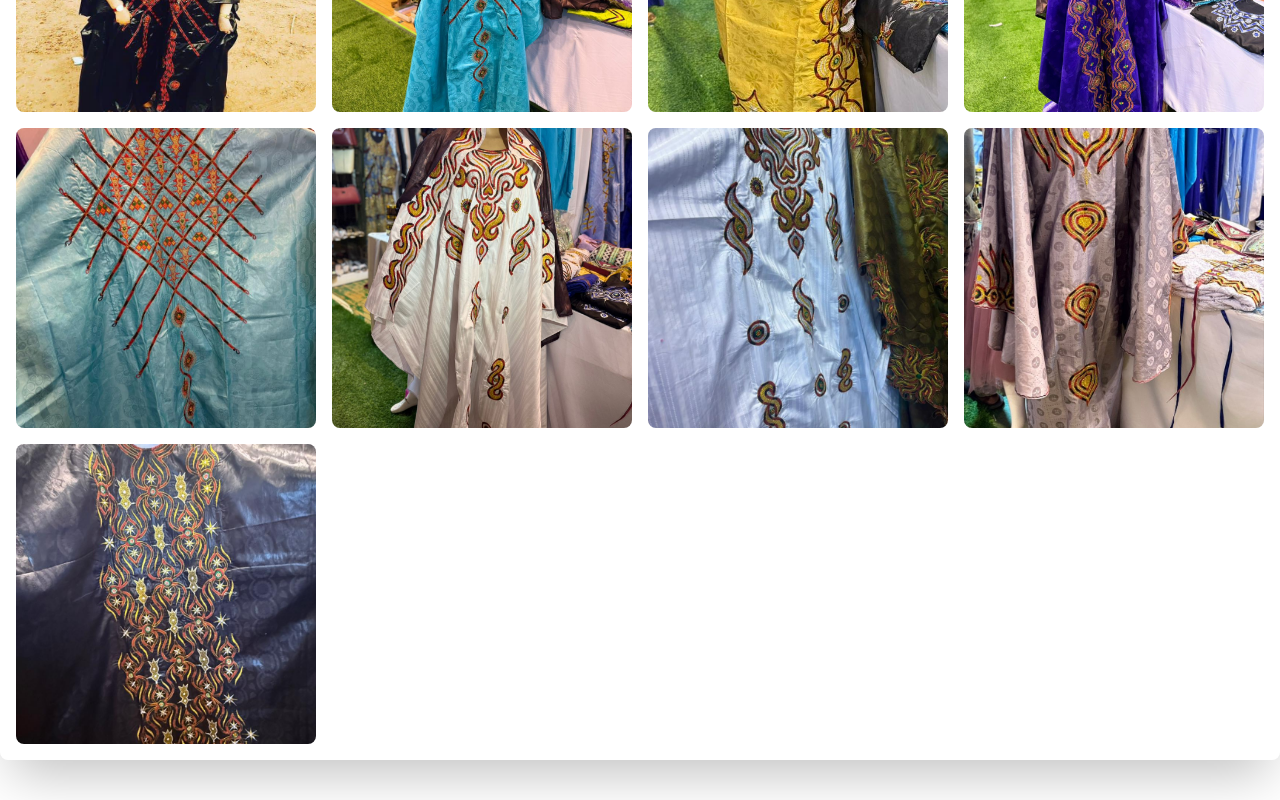
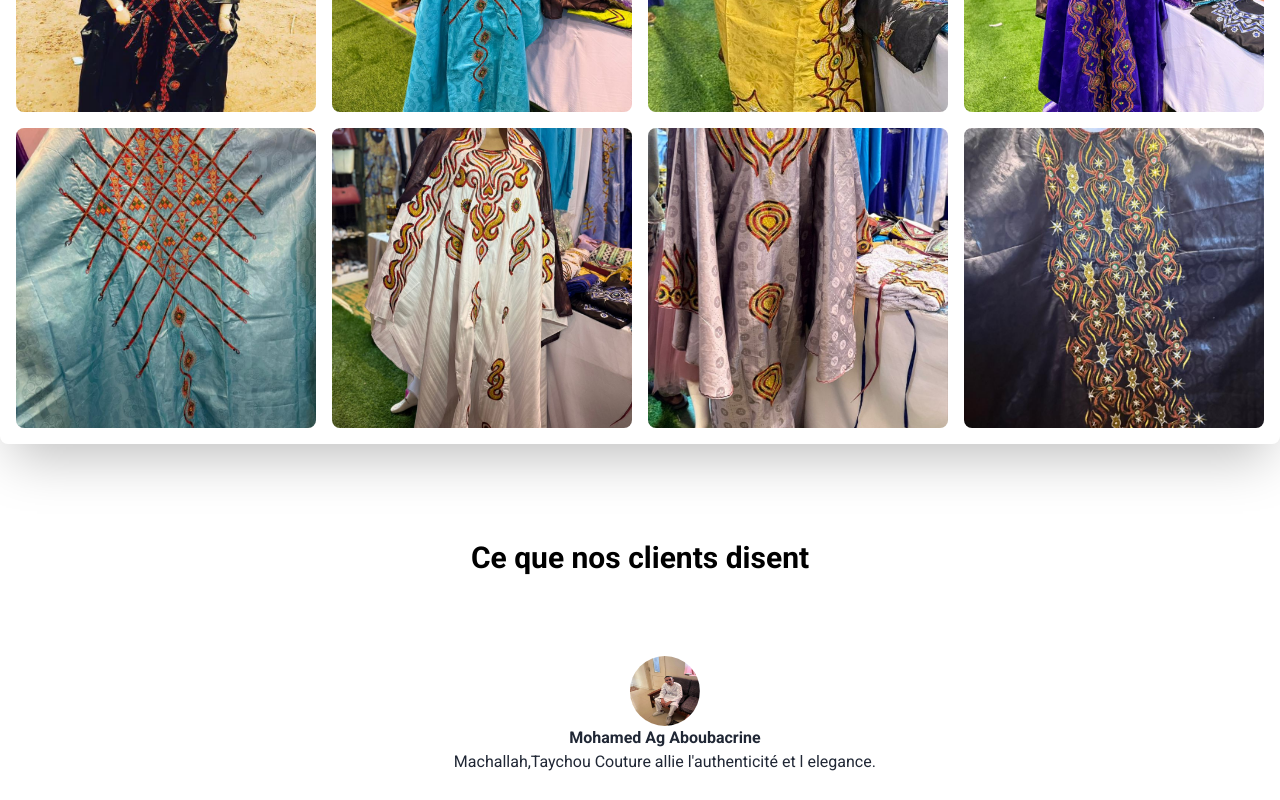
Before and after one commit to Mohamedag2001/appsokni, a Next.js app: page / in a window 1280 px wide. Shown: the part 3680-4480 px from the top of the page. Built offline with nearby package versions, Linux system fonts and the light colour scheme.

Commit message:
add data

```diff
--- a/components/Galerie/Galerie.js
+++ b/components/Galerie/Galerie.js
@@ -17,7 +17,6 @@ const Gallery = () => {
     "/Image/galerie11.jpg",
     "/Image/galerie12.jpg",
     "/Image/galerie13.jpg",
-    "/Image/galerie14.jpg",
     "/Image/galerie15.jpg",
     "/Image/galerie16.jpg",
 
```
